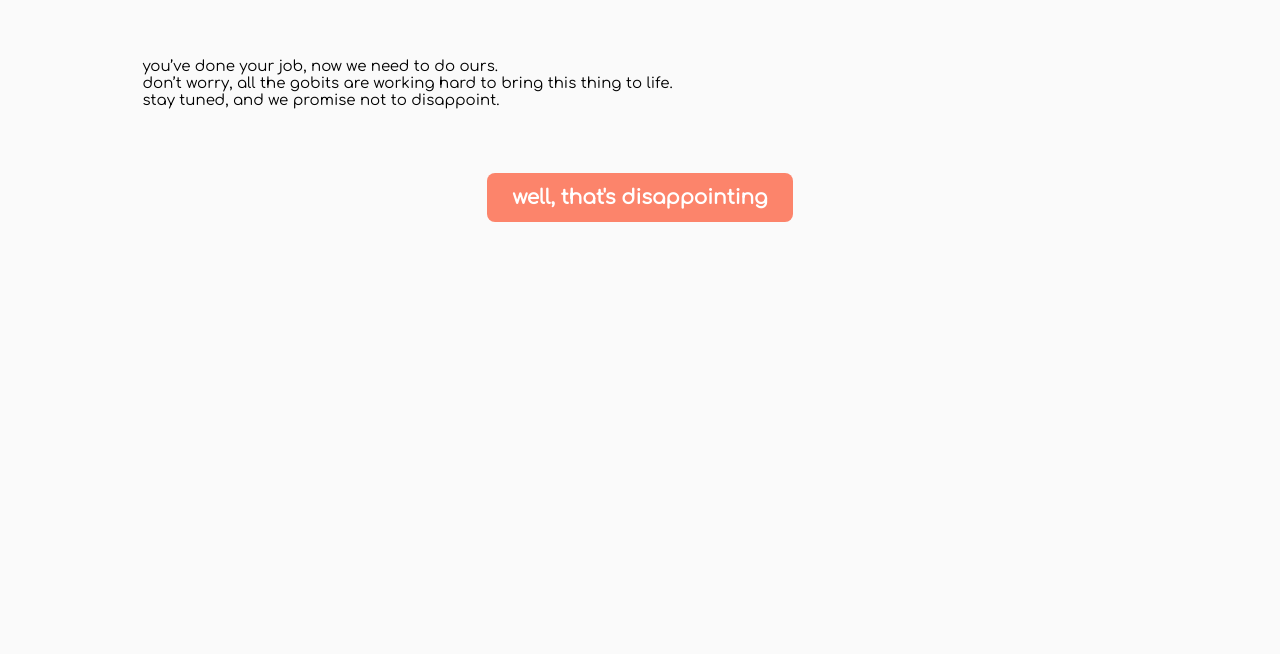
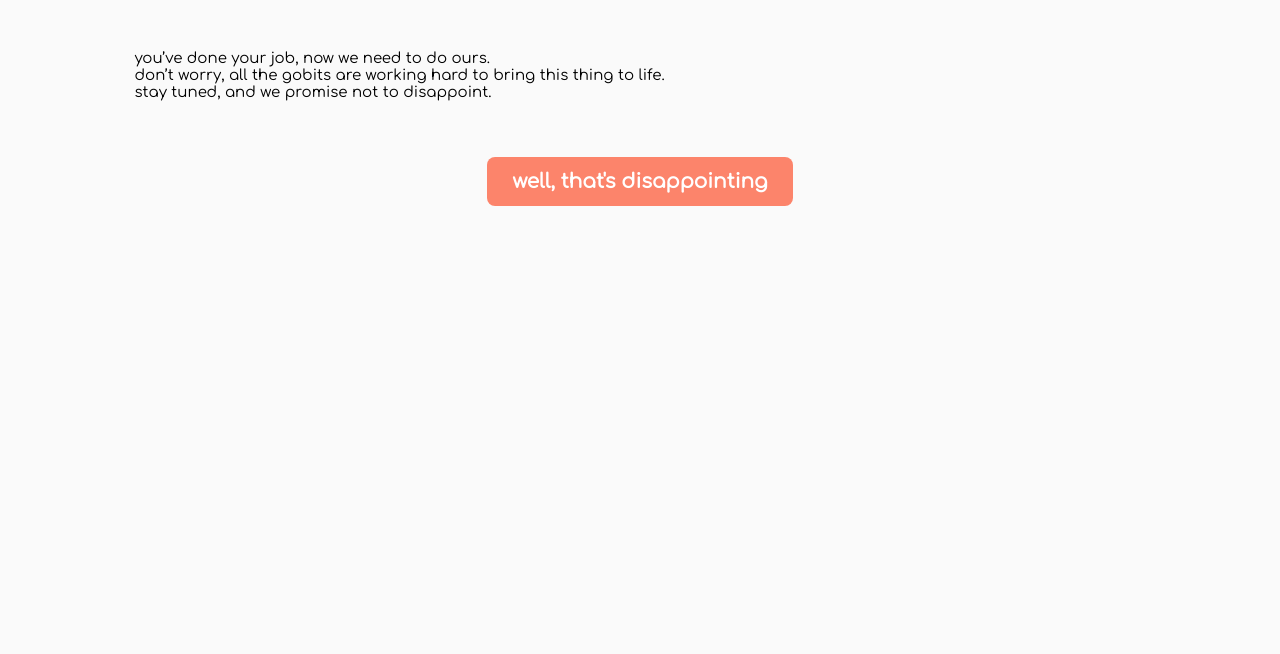
Before and after one commit to jtothewitt/gobitsgroup, a plain HTML site: page howdy.html in a window 1280 px wide. Shown: the part 64-718 px from the top of the page. Drawn offline with nearby package versions, Linux system fonts and the light colour scheme.

Commit message:
Update stylesheet.css

```diff
--- a/stylesheet.css
+++ b/stylesheet.css
@@ -104,7 +104,7 @@ padding-bottom:25px;}
 .splash-goals {
   position:relative;
   min-height:2em;
-  margin:.5rem
+  margin:0rem
 }
 
 /*button deets*/
```
